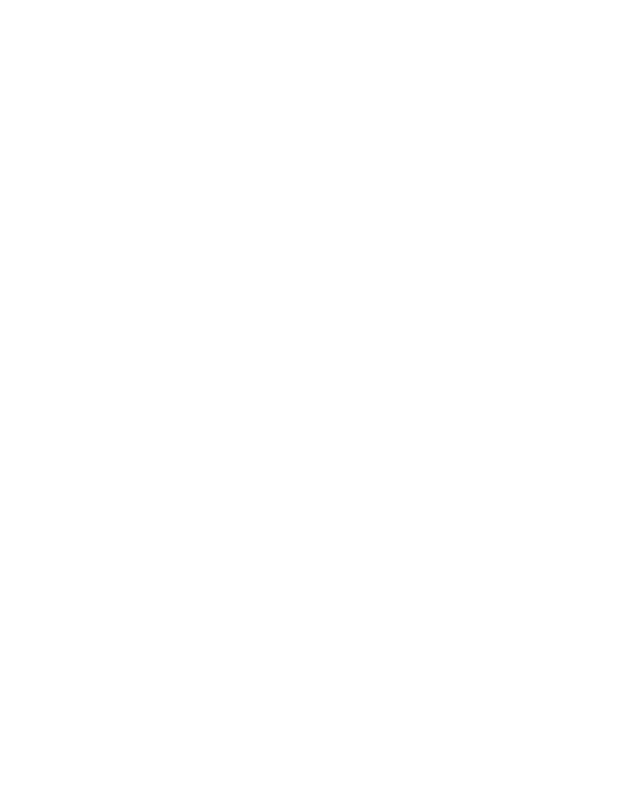
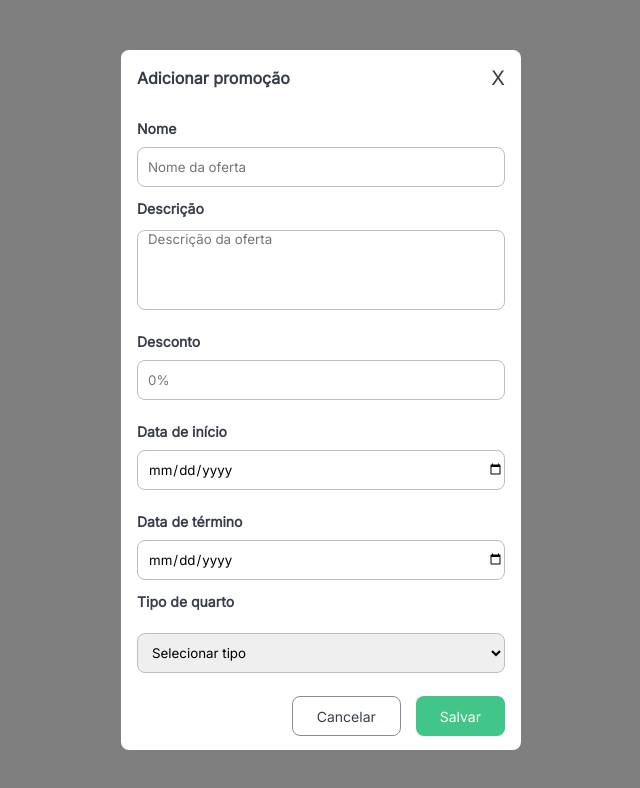
Before and after one commit to StayInn-O-Futuro-do-Gerenciamento/front-end, a React (Vite) app: page / in a window 1280 px wide. Shown: the top 788 px of the page, without its empty margins (319-959 px from the left). Built offline with nearby package versions, Linux system fonts and the light colour scheme.

Commit message:
feat: promotion modal

```diff
--- a/src/App.tsx
+++ b/src/App.tsx
@@ -1,5 +1,11 @@
+import { ModalPromotion } from "./components/componentPromotionModal";
+
 function App() {
-  return <></>;
+  return (
+    <>
+      <ModalPromotion></ModalPromotion>
+    </>
+  );
 }
 
 export default App;
--- a/src/components/componentContainerModal/style.ts
+++ b/src/components/componentContainerModal/style.ts
@@ -68,10 +68,20 @@
   }
 
   .modalPromotion {
-    width: 650px;
+    width: 400px;
     border-radius: var(--border-radius);
     background-color: var(--grey-00);
     padding: 16px;
-    height: 500px;
+    height: 700px;
+
+    select {
+      width: 100%;
+      height: 40px;
+      padding-left: 10px;
+      margin-top: 10px;
+      font-family: var(--font-family-inter);
+      border-radius: var(--border-radius);
+      border-color: var(--grey-200);
+    }
   }
 `;
--- a/src/components/componentForm/style.ts
+++ b/src/components/componentForm/style.ts
@@ -18,6 +18,17 @@
     font-size: var(--font-size2);
     font-weight: var(--text-weight500);
     font-family: var(--font-family-inter);
+  }
+
+  textarea {
+    width: 100%;
+    height: 80px;
+    padding-left: 10px;
+    font-family: var(--font-family-inter);
+    border-radius: var(--border-radius);
+    border: 1.5px solid var(--grey-200);
+    outline: 0;
+    resize: none; /* Impede o redimensionamento */
   }
 
   .statusRoom {
--- a/src/components/componentInput/index.tsx
+++ b/src/components/componentInput/index.tsx
@@ -8,6 +8,7 @@
   register,
   defaultValue,
   disable,
+  className,
   onChange,
   onInput,
 }: iInputProps) => {
@@ -17,6 +18,7 @@
         <strong>{label}</strong>
       </label>
       <input
+        className={className}
         type={type}
         placeholder={placeholder}
         defaultValue={defaultValue}
--- a/src/components/componentInput/type.ts
+++ b/src/components/componentInput/type.ts
@@ -2,7 +2,8 @@
 import { UseFormRegisterReturn } from "react-hook-form";
 
 export interface iInputProps {
-  type: "text" | "number" | "password" | "email" | "file" | "hidden";
+  type: "text" | "number" | "password" | "email" | "file" | "hidden" | "date";
+  className?: string;
   placeholder?: string;
   label?: string;
   register?: UseFormRegisterReturn;
--- a/src/components/componentPromotionModal/index.tsx
+++ b/src/components/componentPromotionModal/index.tsx
@@ -1,6 +1,9 @@
 import { Button } from "../componentButton";
+import { ContainerButtonModal } from "../componentContainerButtonModal";
 import { ContainerModal } from "../componentContainerModal";
+import { Form } from "../componentForm";
 import { HeaderModal } from "../componentHeaderModal";
+import { Input } from "../componentInput";
 
 export const ModalPromotion = () => {
   return (
@@ -12,6 +15,36 @@
             X
           </Button>
         </HeaderModal>
+        <Form>
+          <Input type="text" label="Nome" placeholder="Nome da oferta" />
+          <label>
+            <strong>Descrição</strong>
+          </label>
+          <textarea placeholder="Descrição da oferta"></textarea>
+          <Input type="number" label="Desconto" placeholder="0%" />
+          <Input type="date" label="Data de início" />
+          <Input type="date" label="Data de término" />
+
+          <label className="labelSelect" htmlFor="">
+            <strong>Tipo de quarto</strong>
+          </label>
+          <select name="" id="">
+            <option value="" disabled selected>
+              Selecionar tipo
+            </option>
+            <option value="">Vip</option>
+            <option value="">Bom</option>
+            <option value="">Ruim</option>
+          </select>
+          <ContainerButtonModal>
+            <Button type="button" buttonVariation="cancelModal">
+              Cancelar
+            </Button>
+            <Button type="button" buttonVariation="saveModal">
+              Salvar
+            </Button>
+          </ContainerButtonModal>
+        </Form>
       </div>
     </ContainerModal>
   );
```
